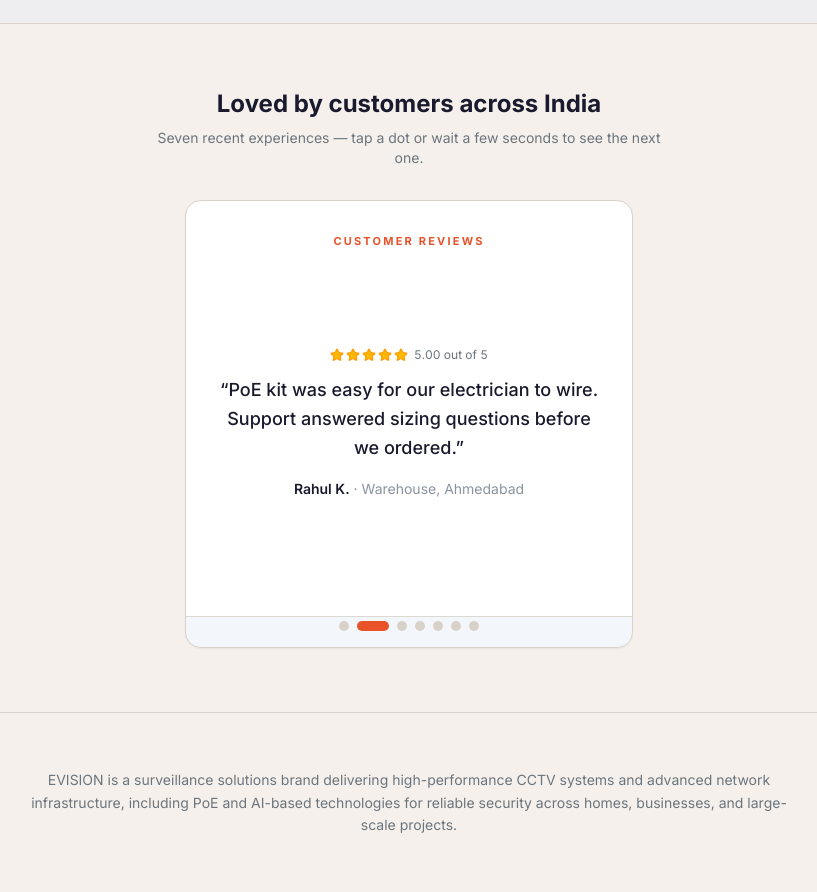
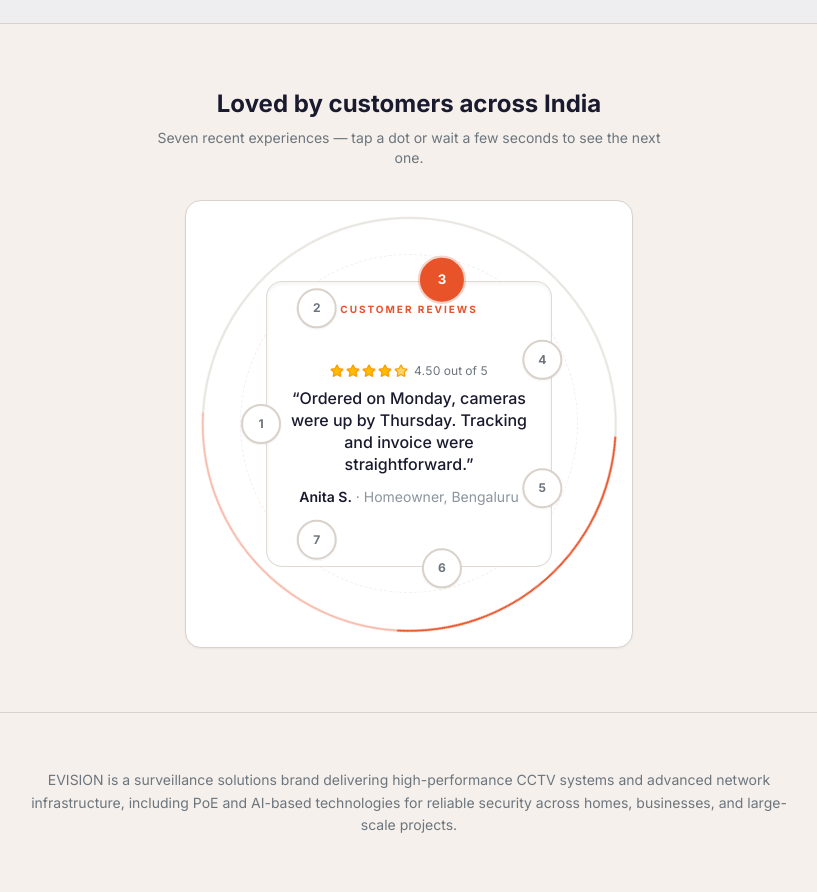
Before and after one commit to shukla-manya/evision-platform-, a Next.js app in the folder frontend-web/: page / in a window 1280 px wide. Shown: the part 4360-5252 px from the top of the page, without its empty margins (231-1048 px from the left). Built offline with nearby package versions, Linux system fonts and the light colour scheme; no server answers; grey boxes are pictures that could not be loaded.

Commit message:
feat: update features and improve system performance

```diff
--- a/frontend-web/app/page.tsx
+++ b/frontend-web/app/page.tsx
@@ -257,6 +257,9 @@ function HomeLeadForm() {
   );
 }
 
+/** Orbit radius (rem) — keep numbered nodes outside the inner quote card on max-w-md squares. */
+const HOME_REVIEWS_ORBIT_REM = 9.25;
+
 function HomeReviewsLoop() {
   const n = homeCustomerReviews.length;
   const [idx, setIdx] = useState(0);
@@ -273,27 +276,39 @@ function HomeReviewsLoop() {
 
   useEffect(() => {
     if (motionReduced || n <= 1) return;
-    const id = window.setInterval(() => setIdx((i) => (i + 1) % n), 4300);
+    const id = window.setInterval(() => setIdx((i) => (i + 1) % n), 2800);
     return () => window.clearInterval(id);
   }, [motionReduced, n]);
 
   return (
-    <div className="mx-auto w-full max-w-md grid grid-rows-[1fr_auto] aspect-square rounded-2xl border border-ev-border bg-ev-surface shadow-ev-sm overflow-hidden">
-      <div className="relative min-h-0 p-6 sm:p-8 flex flex-col">
-        <p className="text-ev-primary font-bold text-[11px] uppercase tracking-[0.2em] mb-3 text-center">Customer reviews</p>
-        <div className="relative flex-1 min-h-0" aria-live={motionReduced ? 'off' : 'polite'}>
+    <div className="relative mx-auto aspect-square w-full max-w-md overflow-visible rounded-2xl border border-ev-border bg-ev-surface shadow-ev-sm">
+      {/* Continuous circular motion — accent ring */}
+      <div
+        className={`pointer-events-none absolute inset-[3.5%] z-0 rounded-full border-2 border-ev-border/60 border-t-ev-primary border-r-ev-primary/40 ${
+          motionReduced ? '' : 'ev-home-reviews-ring'
+        }`}
+        aria-hidden
+      />
+      <div className="pointer-events-none absolute inset-[12%] z-0 rounded-full border border-dashed border-ev-border/35" aria-hidden />
+
+      {/* Center quote — stays upright while the ring and orbit run around it */}
+      <div className="absolute inset-[18%] z-10 flex flex-col rounded-2xl border border-ev-border/80 bg-ev-surface px-3 py-4 sm:px-5 sm:py-5 shadow-inner">
+        <p className="text-ev-primary font-bold text-[10px] uppercase tracking-[0.2em] mb-2 text-center shrink-0">
+          Customer reviews
+        </p>
+        <div className="relative min-h-0 flex-1 overflow-hidden" aria-live={motionReduced ? 'off' : 'polite'}>
           {homeCustomerReviews.map((r, i) => (
             <blockquote
               key={`${r.author}-${i}`}
-              className={`absolute inset-0 flex flex-col justify-center text-center transition-opacity duration-700 ease-in-out ${
+              className={`absolute inset-0 flex flex-col justify-center overflow-y-auto text-center transition-opacity duration-600 ease-in-out ${
                 i === idx ? 'opacity-100 z-10' : 'opacity-0 z-0 pointer-events-none'
               }`}
             >
-              <div className="flex justify-center mb-3">
+              <div className="flex justify-center mb-2 shrink-0">
                 <StarRow rating={r.rating} />
               </div>
-              <p className="text-ev-text text-base sm:text-lg leading-relaxed font-medium">&ldquo;{r.quote}&rdquo;</p>
-              <footer className="mt-4 text-ev-muted text-sm">
+              <p className="text-ev-text text-sm sm:text-base leading-snug font-medium">&ldquo;{r.quote}&rdquo;</p>
+              <footer className="mt-3 text-ev-muted text-xs sm:text-sm shrink-0">
                 <span className="text-ev-text font-semibold">{r.author}</span>
                 <span className="text-ev-subtle"> · {r.subtitle}</span>
               </footer>
@@ -301,20 +316,37 @@ function HomeReviewsLoop() {
           ))}
         </div>
       </div>
-      <div className="flex flex-wrap items-center justify-center gap-2 px-4 pb-4 pt-1 border-t border-ev-border/80 bg-ev-surface2/50">
-        {homeCustomerReviews.map((_, i) => (
+
+      {/* Seven controls on a circle — numbers stay upright */}
+      {homeCustomerReviews.map((_, i) => {
+        const angleDeg = (i / n) * 360 - 90;
+        return (
+          <div
+            key={i}
+            className="pointer-events-none absolute left-1/2 top-1/2 z-20 -translate-x-1/2 -translate-y-1/2"
+          >
+            <div
+              className="pointer-events-auto flex size-0 items-center justify-center"
+              style={{ transform: `rotate(${angleDeg}deg) translateY(calc(-1 * ${HOME_REVIEWS_ORBIT_REM}rem))` }}
+            >
               <button
-            key={i}
                 type="button"
                 onClick={() => setIdx(i)}
-            className={`h-2.5 rounded-full transition-all duration-300 ${
-              i === idx ? 'w-8 bg-ev-primary' : 'w-2.5 bg-ev-border hover:bg-ev-muted'
+                style={{ transform: `rotate(${-angleDeg}deg)` }}
+                className={`flex h-9 w-9 shrink-0 items-center justify-center rounded-full border-2 text-[11px] font-bold shadow-ev-sm transition-all duration-300 sm:h-10 sm:w-10 sm:text-xs ${
+                  i === idx
+                    ? 'scale-110 border-ev-primary bg-ev-primary text-white ring-2 ring-ev-primary/25'
+                    : 'border-ev-border bg-ev-surface text-ev-muted hover:border-ev-primary/60 hover:text-ev-text'
                 }`}
                 aria-label={`Show review ${i + 1} of ${n}`}
                 aria-current={i === idx}
-          />
-        ))}
+              >
+                {i + 1}
+              </button>
             </div>
+          </div>
+        );
+      })}
     </div>
   );
 }
```
Lines whose indentation alone changed are shown as unchanged.
